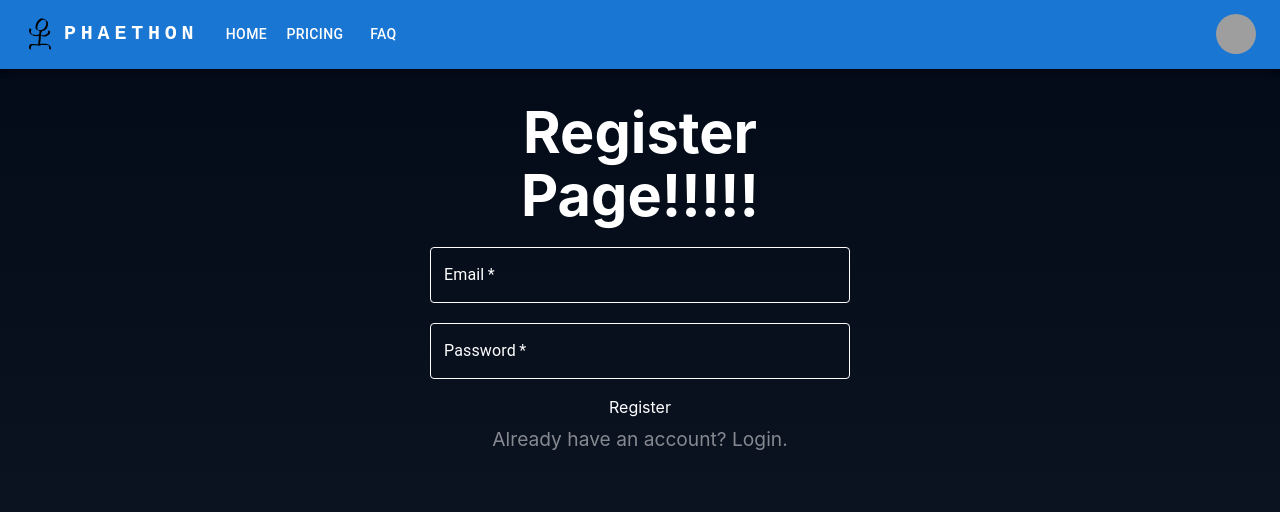
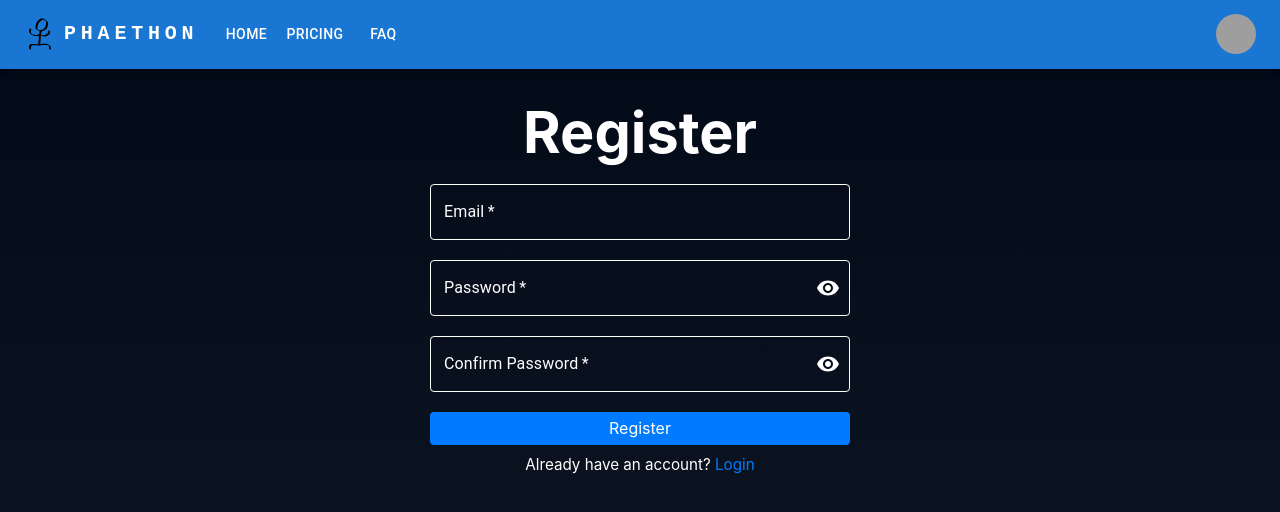
Before and after one commit to unaphilliated/floozy-react, a React app: page /register in a window 1280 px wide. Shown: the top 512 px of the page. Built offline with nearby package versions, Linux system fonts and the light colour scheme; grey boxes are pictures that could not be loaded; the HTML template or start-up script is replaced by a standard one.

Commit message:
Flesh out login/register stubs

```diff
--- a/src/App.css
+++ b/src/App.css
@@ -33,7 +33,6 @@ body {
 }
 
 .content p {
-  font-size: 1.2rem;
+  font-size: 1rem;
   font-weight: 400;
-  opacity: 0.5;
 }
--- a/src/App.tsx
+++ b/src/App.tsx
@@ -7,6 +7,7 @@ import AuthShield from "./components/AuthShield";
 import Register from "./pages/Register";
 import Login from "./pages/Login";
 import Logout from "./pages/Logout";
+import ResetPassword from "./pages/ResetPassword";
 import Account from "./pages/Account";
 import Dashboard from "./pages/Dashboard";
 import './App.css';
@@ -23,6 +24,7 @@ const App = () => {
 					<Route path="/register" element={<Register />} />
 					<Route path="/login" element={<Login />} />
 					<Route path="/logout" element={<Logout />} />
+					<Route path="/reset-password" element={<ResetPassword />} />
 					<Route element={<AuthShield />}>
 						<Route path="/account" element={<Account />} />
 						<Route path="/dashboard" element={<Dashboard />} />
--- a/src/pages/Login.tsx
+++ b/src/pages/Login.tsx
@@ -1,7 +1,11 @@
 import React from 'react';
 import '../styles/Login.scss';
 import TextField from '@mui/material/TextField';
-import { Link } from 'react-router-dom';
+import IconButton from '@mui/material/IconButton';
+import InputAdornment from '@mui/material/InputAdornment';
+import Visibility from '@mui/icons-material/Visibility';
+import VisibilityOff from '@mui/icons-material/VisibilityOff';
+import { Link, Navigate } from 'react-router-dom';
 import Axios from 'axios';
 
 // TODO: Refactor to shared template for Register/Login? Very similar code.
@@ -11,30 +15,47 @@ class Login extends React.Component {
       super(props);
       this.state = {
         email: '',
-        password: ''
+        password: '',
+        showPassword: false,
+        isSubmitting: false,
+        submitResponse: null,
       };
 
-      this.handleChange = this.handleChange.bind(this);
+      this.handleInputChange = this.handleInputChange.bind(this);
+      this.handleClickShowPassword = this.handleClickShowPassword.bind(this);
+      this.preventMouseEvent = this.preventMouseEvent.bind(this);
       this.handleSubmit = this.handleSubmit.bind(this);
     }
 
-    handleChange(event: React.ChangeEvent<HTMLInputElement>) {
+    handleInputChange(event: React.ChangeEvent<HTMLInputElement>) {
       this.setState({ [event.target.id]: event.target.value });
     }
+
+    handleClickShowPassword() {
+      this.setState((prevState) => ({ showPassword: !prevState.showPassword }));
+    }
+
+    preventMouseEvent = (event: React.MouseEvent<HTMLButtonElement>) => {
+      event.preventDefault();
+    };
 
     handleSubmit(event: React.SubmitEvent<HTMLFormElement>) {
       event.preventDefault();
 
+      this.setState({ isSubmitting: true });
+      console.log("Submitting form with state:", this.state);
+
       // TODO: Put api base URI into environment variable
-      Axios.postForm('http://localhost:8080/login', { email: this.state.value })
+      Axios.postForm('http://localhost:8080/login', { email: this.state.email })
         .then(response => {
           localStorage.setItem('token', response.data.token);
-          // TODO: Replace with proper navigation
-          window.location.href = '/dashboard';
-          // return <Navigate to="/dashboard" />;
+
+          // Navigation logic in render()
+          this.setState({ isSubmitting: false, submitResponse: response.status });
         })
         .catch(error => {
           console.error('Login error:', error);
+          this.setState({ isSubmitting: false, submitResponse: error.response ? error.response.status : -1 });
         });
 
       console.log("Submitting form with state:", this.state);
@@ -42,29 +63,54 @@ class Login extends React.Component {
     }
 
     render() {
+      if (this.state.submitResponse === 200) {
+        return <Navigate to="/dashboard" />;
+      }
+
       return (
         <div className="form-page">
           <div className="form-card">
-            <h1 className="form-title">Login Page!!!!!</h1>
+            <h1 className="form-title">Login</h1>
             <form className="form" onSubmit={this.handleSubmit}>
-              <TextField className="form-field"
+              <TextField
                 required
                 id="email"
                 label="Email"
                 variant="outlined"
-                onChange={this.handleChange}
+                onChange={this.handleInputChange}
               />
-              <TextField className="form-field"
+              <TextField
                 required
                 id="password"
                 label="Password"
-                type="password"
                 variant="outlined"
-                onChange={this.handleChange}
+                onChange={this.handleInputChange}
+                type={this.state.showPassword ? 'text' : 'password'}
+                slotProps={{
+                  input: {
+                    endAdornment: (
+                      <InputAdornment position="end">
+                        <IconButton
+                          aria-label={
+                            this.state.showPassword ? 'hide the password' : 'display the password'
+                          }
+                          onClick={this.handleClickShowPassword}
+                          onMouseDown={this.preventMouseEvent}
+                          onMouseUp={this.preventMouseEvent}
+                          edge="end"
+                        >
+                          {this.state.showPassword ? <VisibilityOff sx={{ color: "#fff" }} /> : <Visibility sx={{ color: "#fff" }} />}
+                        </IconButton>
+                      </InputAdornment>
+                    )
+                  }
+                }}
               />
               <div className="form-actions">
-                <input type="submit" value="Login" />
-                <p className="form-helper-text">Don't have an account? <Link to="/register">Register</Link>.</p>
+                <input type="submit" value="Login" disabled={this.state.isSubmitting} />
+                {this.state.submitResponse && this.state.submitResponse !== 200 ? <h2 className="form-error-text">Login failed<br />Please check your credentials and try again</h2> : null}
+                <h2 className="form-helper-text">Don't have an account? <Link to="/register">Register</Link></h2>
+                <h2 className="form-helper-text"><Link to="/reset-password">Forgot your password?</Link></h2>
               </div>
             </form>
           </div>
--- a/src/pages/Register.tsx
+++ b/src/pages/Register.tsx
@@ -1,7 +1,11 @@
 import React from 'react';
 import '../styles/Register.scss';
 import TextField from '@mui/material/TextField';
-import { Link } from 'react-router-dom';
+import IconButton from '@mui/material/IconButton';
+import InputAdornment from '@mui/material/InputAdornment';
+import Visibility from '@mui/icons-material/Visibility';
+import VisibilityOff from '@mui/icons-material/VisibilityOff';
+import { Link, Navigate } from 'react-router-dom';
 import Axios from 'axios';
 
 // TODO: Refactor to shared template for Register/Login? Very similar code.
@@ -11,30 +15,92 @@ class Register extends React.Component {
       super(props);
       this.state = {
         email: '',
-        password: ''
+        password: '',
+        confirmpassword: '',
+        showPassword: false,
+        emailValid: true,
+        emailError: '',
+        passwordValid: true,
+        passwordMatch: false,
+        passwordError: '',
+        isSubmitting: false,
+        submitResponse: null,
       };
 
-      this.handleChange = this.handleChange.bind(this);
+      this.handleInputChange = this.handleInputChange.bind(this);
+      this.validatePassword = this.validatePassword.bind(this);
+      this.validateEmail = this.validateEmail.bind(this);
+      this.handleClickShowPassword = this.handleClickShowPassword.bind(this);
+      this.preventMouseEvent = this.preventMouseEvent.bind(this);
       this.handleSubmit = this.handleSubmit.bind(this);
+
+      // Minimum eight characters, at least one letter and one number:
+      this.passwordStrengthRegex = new RegExp(/^(?=.*[A-Z])(?=.*\d)[A-Z\d@$!%*#?&]{8,}$/, "i");
+
+      // 99% of emails fall under this - if it fails they'll figure it out
+      this.emailRegex = new RegExp(/^[A-Z0-9._%+-]+@[A-Z0-9.-]+\.[A-Z]{2,}$/, "i");
     }
 
-    handleChange(event: React.ChangeEvent<HTMLInputElement>) {
-      this.setState({ [event.target.id]: event.target.value });
+    handleInputChange(event: React.ChangeEvent<HTMLInputElement>, validator?: () => void) {
+      this.setState({ [event.target.id]: event.target.value }, () => {
+        if (validator) {
+          validator();
+        }
+      });
     }
+
+    validatePassword() {
+      // Strength check
+      const passwordValid = this.passwordStrengthRegex.test(this.state.password);
+      this.setState({
+        passwordValid: passwordValid,
+        passwordError: passwordValid || this.state.password.length === 0 ? '' : 'Password must be at least eight characters and include at least one letter and one number'
+      });
+      if (!passwordValid) {
+        return;
+      }
+
+      // Match check
+      const passwordMatch = this.state.password === this.state.confirmpassword;
+      this.setState({
+        passwordMatch: passwordMatch,
+        passwordError: passwordMatch || this.state.confirmpassword.length === 0 ? '' : 'Passwords do not match'
+      });
+    }
+
+    validateEmail() {
+      const emailValid = this.emailRegex.test(this.state.email);
+      this.setState({
+        emailValid: emailValid,
+        emailError: emailValid || this.state.email.length === 0 ? '' : 'Please enter a valid email address'
+      });
+    }
+
+    handleClickShowPassword() {
+      this.setState((prevState) => ({ showPassword: !prevState.showPassword }));
+    }
+
+    preventMouseEvent = (event: React.MouseEvent<HTMLButtonElement>) => {
+      event.preventDefault();
+    };
 
     handleSubmit(event: React.SubmitEvent<HTMLFormElement>) {
       event.preventDefault();
 
+      this.setState({ isSubmitting: true });
+      console.log("Submitting form with state:", this.state);
+
       // TODO: Put api base URI into environment variable
-      Axios.postForm('http://localhost:8080/register', { email: this.state.value })
+      Axios.postForm('http://localhost:8080/register', { email: this.state.email, password: this.state.password })
         .then(response => {
           localStorage.setItem('token', response.data.token);
-          // TODO: Replace with proper navigation
-          window.location.href = '/dashboard';
-          // return <Navigate to="/dashboard" />;
+
+          // Navigation logic in render()
+          this.setState({ isSubmitting: false, submitResponse: response.status });
         })
         .catch(error => {
           console.error('Register error:', error);
+          this.setState({ isSubmitting: false, submitResponse: error.response ? error.response.status : -1 });
         });
 
       console.log("Submitting form with state:", this.state);
@@ -42,29 +108,85 @@ class Register extends React.Component {
     }
 
     render() {
+      if (this.state.submitResponse === 200) {
+        return <Navigate to="/dashboard" />;
+      }
+
       return (
         <div className="form-page">
           <div className="form-card">
-            <h1 className="form-title">Register Page!!!!!</h1>
+            <h1 className="form-title">Register</h1>
             <form className="form" onSubmit={this.handleSubmit}>
-              <TextField className="form-field"
+              <TextField
                 required
                 id="email"
                 label="Email"
                 variant="outlined"
-                onChange={this.handleChange}
+                onChange={(event) => this.handleInputChange(event, this.validateEmail)}
+                error={this.state.emailError}
+                helperText={this.state.emailError}
               />
-              <TextField className="form-field"
+              <TextField
                 required
                 id="password"
                 label="Password"
-                type="password"
                 variant="outlined"
-                onChange={this.handleChange}
+                onChange={(event) => this.handleInputChange(event, this.validatePassword)}
+                error={this.state.passwordError}
+                type={this.state.showPassword ? 'text' : 'password'}
+                slotProps={{
+                  input: {
+                    endAdornment: (
+                      <InputAdornment position="end">
+                        <IconButton
+                          aria-label={
+                            this.state.showPassword ? 'hide the password' : 'display the password'
+                          }
+                          onClick={this.handleClickShowPassword}
+                          onMouseDown={this.preventMouseEvent}
+                          onMouseUp={this.preventMouseEvent}
+                          edge="end"
+                        >
+                          {this.state.showPassword ? <VisibilityOff /> : <Visibility />}
+                        </IconButton>
+                      </InputAdornment>
+                    )
+                  }
+                }}
+              />
+              <TextField
+                required
+                id="confirmpassword"
+                label="Confirm Password"
+                variant="outlined"
+                onChange={(event) => this.handleInputChange(event, this.validatePassword)}
+                error={this.state.passwordError}
+                helperText={this.state.passwordError}
+                type={this.state.showPassword ? 'text' : 'password'}
+                slotProps={{
+                  input: {
+                    endAdornment: (
+                      <InputAdornment position="end">
+                        <IconButton
+                          aria-label={
+                            this.state.showPassword ? 'hide the password' : 'display the password'
+                          }
+                          onClick={this.handleClickShowPassword}
+                          onMouseDown={this.preventMouseEvent}
+                          onMouseUp={this.preventMouseEvent}
+                          edge="end"
+                        >
+                          {this.state.showPassword ? <VisibilityOff /> : <Visibility />}
+                        </IconButton>
+                      </InputAdornment>
+                    )
+                  }
+                }}
               />
               <div className="form-actions">
-                <input type="submit" value="Register" />
-                <p className="form-helper-text">Already have an account? <Link to="/login">Login</Link>.</p>
+                <input type="submit" value="Register" disabled={this.state.isSubmitting} />
+                {this.state.submitResponse && this.state.submitResponse !== 200 ? <h2 className="form-error-text">Registration failed<br />Please check your details and try again</h2> : null}
+                <h2 className="form-helper-text">Already have an account? <Link to="/login">Login</Link></h2>
               </div>
             </form>
           </div>
--- a/src/styles/_form.scss
+++ b/src/styles/_form.scss
@@ -1,4 +1,5 @@
 @use "_variables" as *;
+@use "sass:color";
 
 .form-page {
   display: flex;
@@ -27,6 +28,30 @@
   gap: 0.75rem;
 }
 
+.form-actions input[type="submit"] {
+  background-color: $button-color;
+  color: $primary-text-color;
+  border: none;
+  padding: 0.5rem 1rem;
+  border-radius: 0.25rem;
+  cursor: pointer;
+
+  &:disabled {
+    background-color: color.scale($button-color, $lightness: -30%);
+    color: color.scale($primary-text-color, $lightness: -40%);
+    cursor: not-allowed;
+  }
+}
+
+.form-actions a {
+  color: $button-color;
+}
+
 .form-helper-text {
   font-size: 0.95rem;
 }
+
+.form-error-text {
+  color: $error-color;
+  font-size: 0.95rem;
+}
--- a/src/styles/_variables.scss
+++ b/src/styles/_variables.scss
@@ -3,3 +3,6 @@
 // Form section
 $form-max-width: 420px;
 $form-gap: 1.25rem;
+$button-color: #007bff;
+$primary-text-color: #fff;
+$error-color: #ff4d4f;
```
Also changed, not shown: src/pages/ResetPassword.tsx (added, +13 -0 lines), src/styles/theme.ts (+13 -1 lines).
